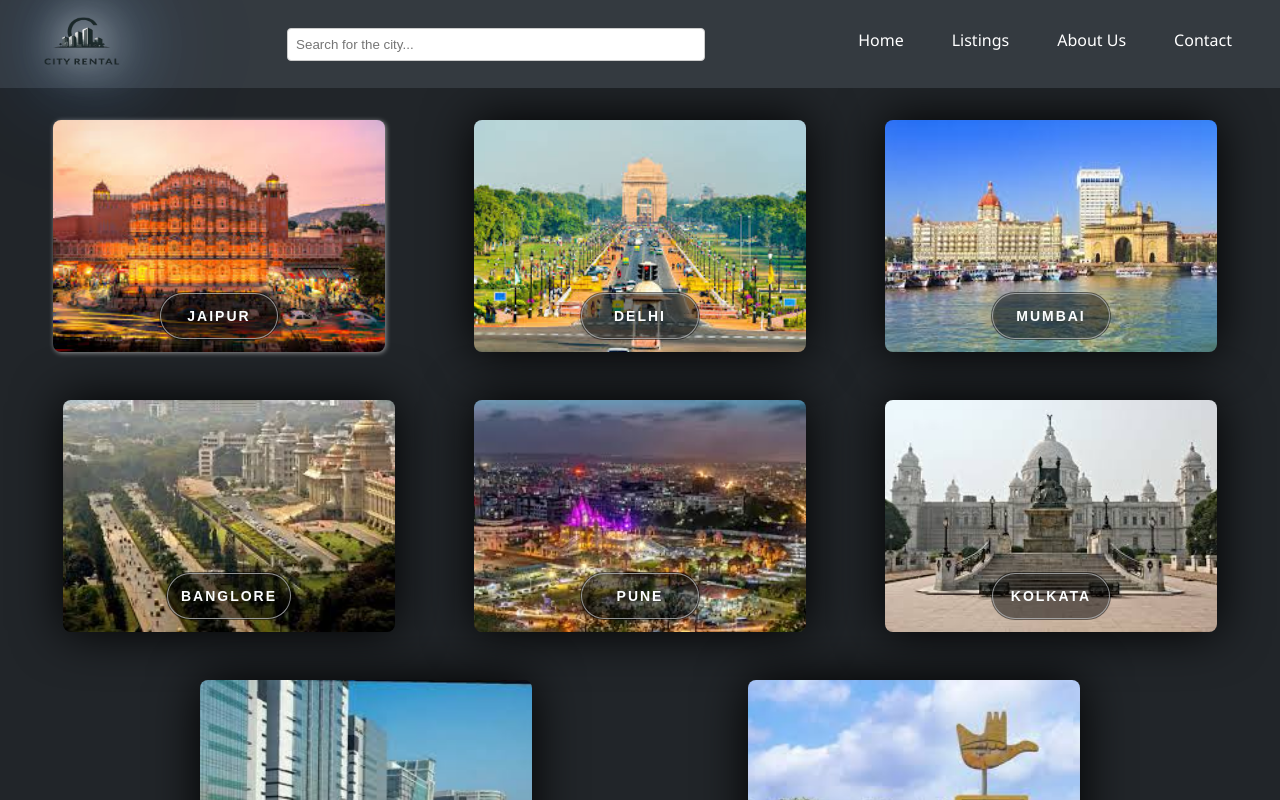
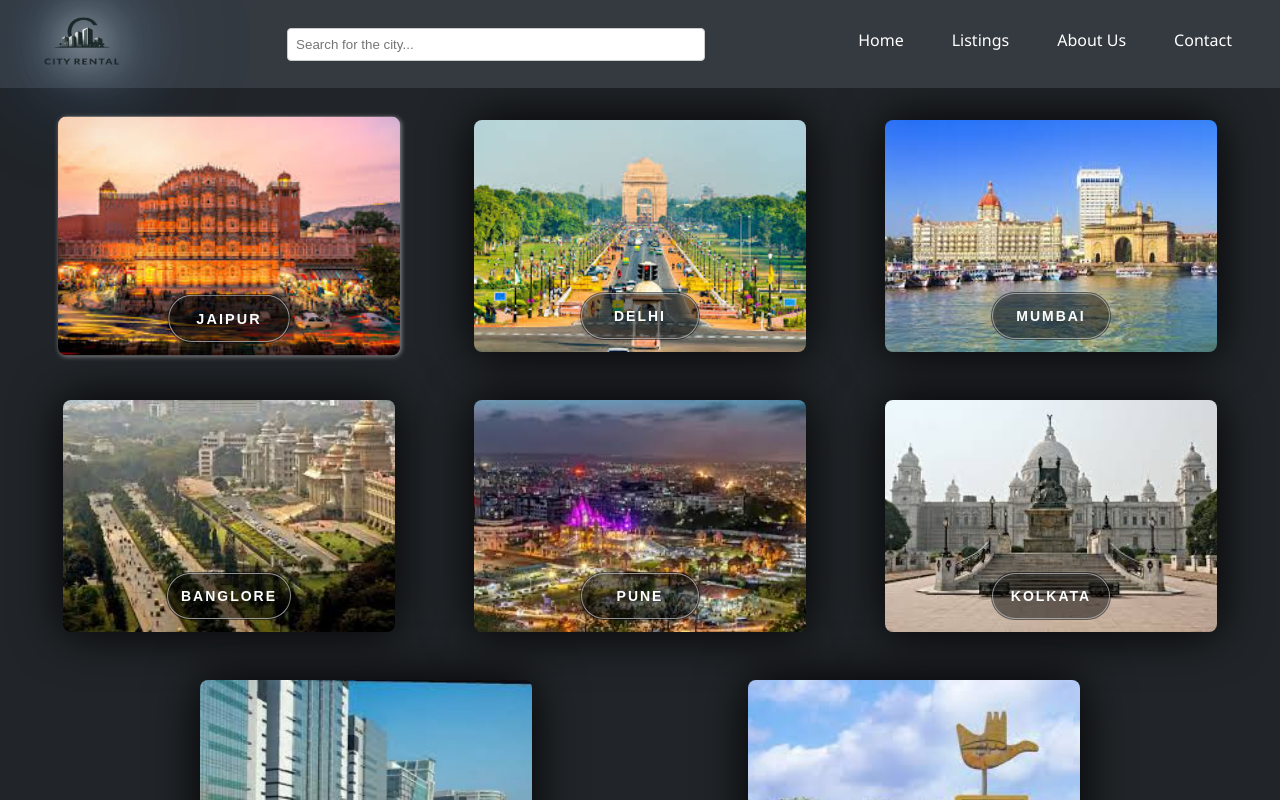
Before and after one commit to gitaman69/city-rentals, a React (Create React App) app: page / in a window 1280 px wide. In both pictures the pointer is over the element "JAIPUR". Shown: the top 800 px of the page. Built offline with nearby package versions, Linux system fonts and the light colour scheme.

Commit message:
zoom effect

```diff
--- a/src/Components/Homepage/homepage.css
+++ b/src/Components/Homepage/homepage.css
@@ -49,10 +49,11 @@
   justify-content: center;
   position: relative;
   filter: drop-shadow(0 0 25px black);
+  transition: transform 0.3s ease;
 }
 .homepage .city-card:hover {
   filter: drop-shadow(1px 1px 2.5px rgba(255, 255, 255, 0.532));
-  transform: translateX(-10px);
+  transform: scale(1.03);
 }
 .homepage .city-card .city-button {
   display: inline-block;
--- a/src/Components/Homepage/homepage.scss
+++ b/src/Components/Homepage/homepage.scss
@@ -51,10 +51,11 @@
     justify-content: center;
     position: relative;
     filter: drop-shadow(0 0 25px black);
+    transition: transform 0.3s ease;
 
     &:hover {
       filter: drop-shadow(1px 1px 2.5px rgba(255, 255, 255, 0.532));
-      transform: translateX(-10px);
+      transform: scale(1.03);
     }
 
     .city-button {
```
Also changed, not shown: src/Components/Homepage/homepage.min.css (+1 -1 lines), 2 other files (tests, documents, lock files or other folders).
